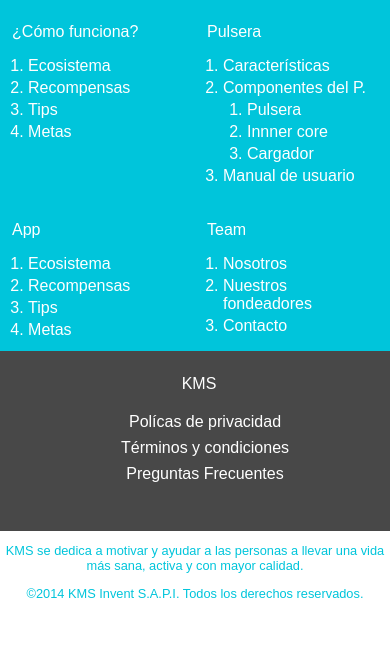
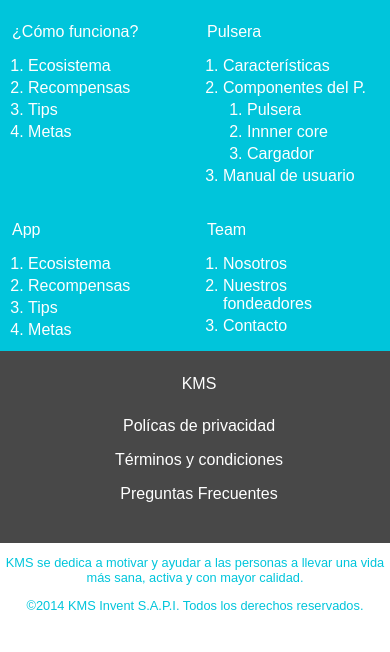
Before and after one commit to yoshuadiaz/Landing-KMS, a PHP site: page /app.html in a window 390 px wide. Shown: the part 2873-3525 px from the top of the page. Before the commit the page ends 3471 px from the top, so only its background shows below. Run offline with PHP 8.4, Linux system fonts and the light colour scheme; some libraries are stand-ins or nearby versions.

Commit message:
Footer corrección

```diff
--- a/css/kms.css
+++ b/css/kms.css
@@ -506,10 +506,14 @@ footer > ul:last-child {
   footer > ul:last-child {
     width: 100%;
     text-align: center;
+    overflow: hidden;
+    height: auto;
+    padding-bottom: 2em;
   }
   footer > ul:last-child li {
-    width: 50%;
+    width: 100%;
     display: inline-block;
+    margin: 0.5em 0;
   }
 }
 footer > ul li {
--- a/styles/kms.styl
+++ b/styles/kms.styl
@@ -288,9 +288,13 @@ footer
 			@media(max-width:730px)
 				width 100%
 				text-align center
+				overflow hidden
+				height auto
+				padding-bottom 2em
 				li
-					width 50%
+					width 100%
 					display inline-block
+					margin .5em 0
 		li
 			list-style-type dotted
 			margin .25em .25em .25em 1em
```
Also changed, not shown: 1 other file.
